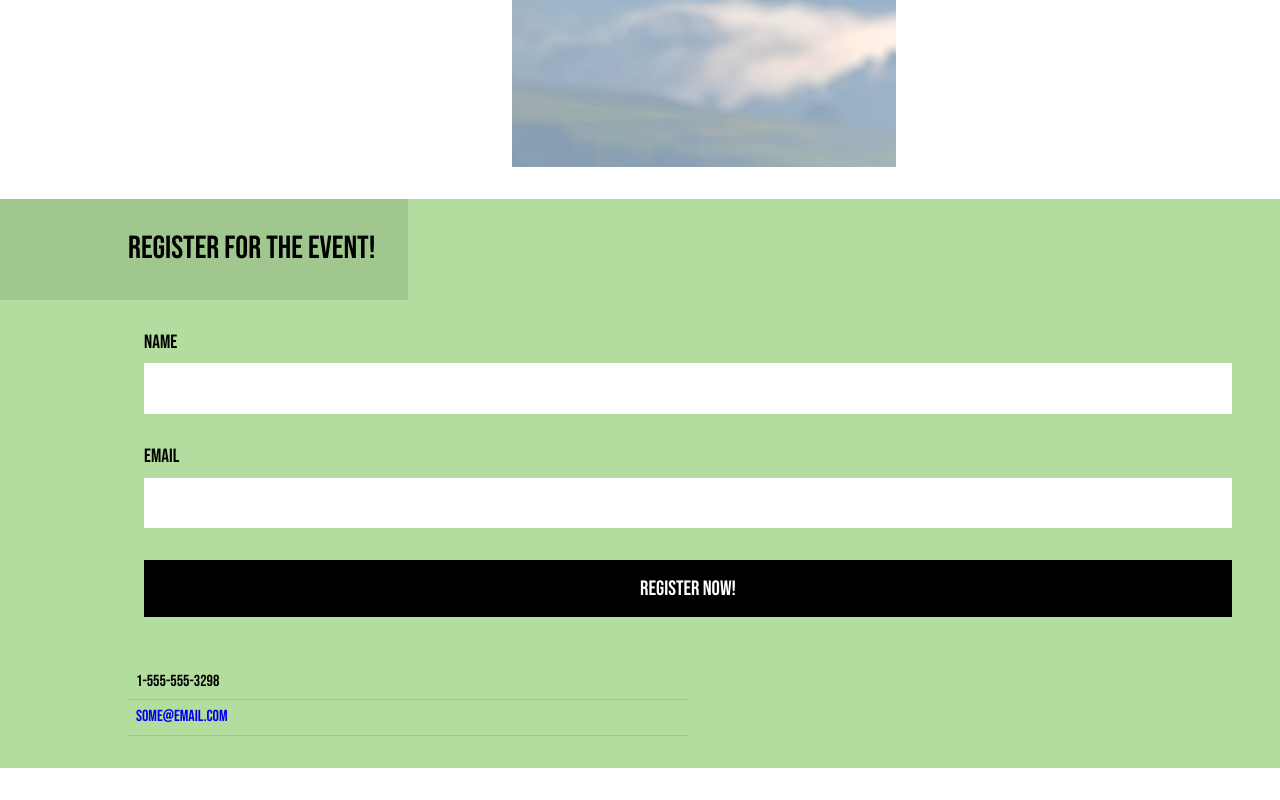
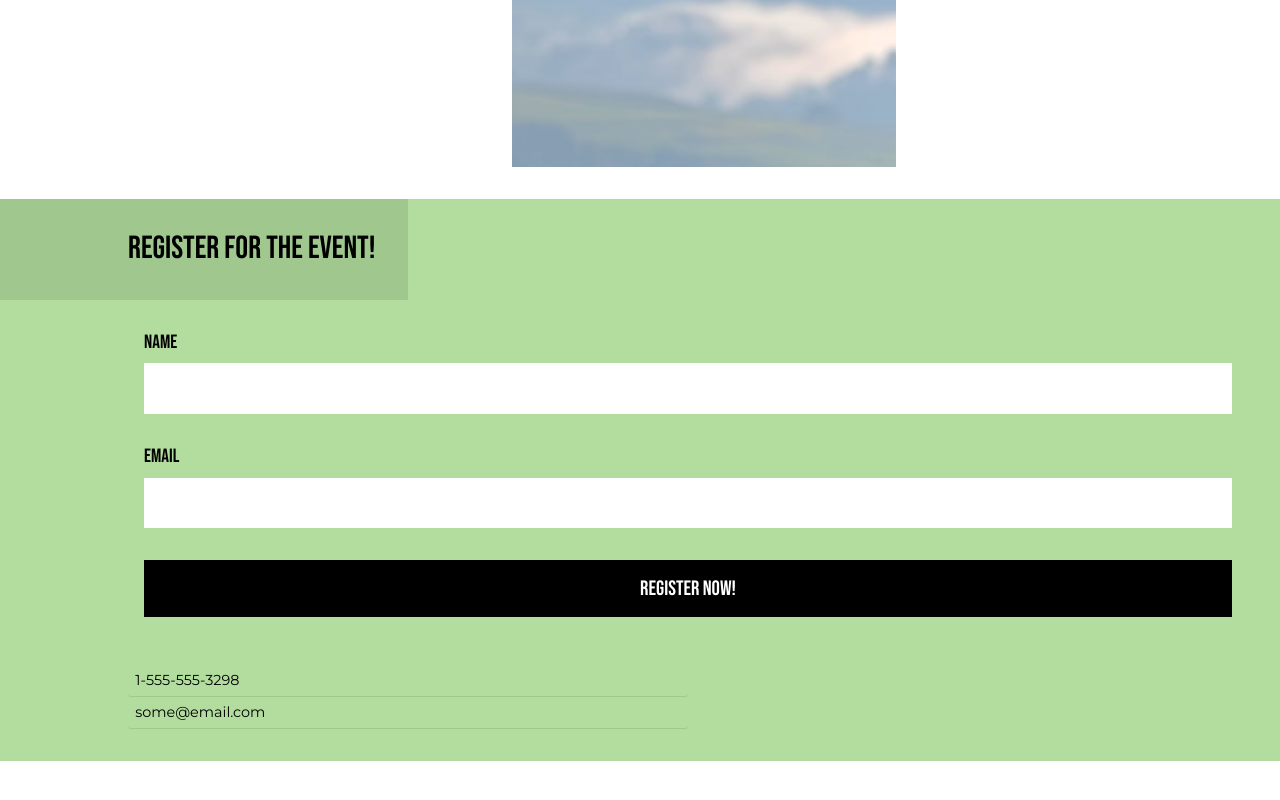
Before and after one commit to zainabturkmen/Dron-Event-Landing-Page, a plain HTML site: page index.html in a window 1280 px wide. Shown: the part 2522-3322 px from the top of the page. Drawn offline with nearby package versions, Linux system fonts and the light colour scheme.

```diff
--- a/index.css
+++ b/index.css
@@ -301,4 +301,11 @@
     padding: .5em;
     border-bottom: 1px solid rgba(0,0,0 ,.1);
     display: block;
+    border-radius: .2em;
+    font-family: 'Montserrat';
+    font-size: .9rem;
 }
+
+.other-info a{
+    color: black;
+}
```
